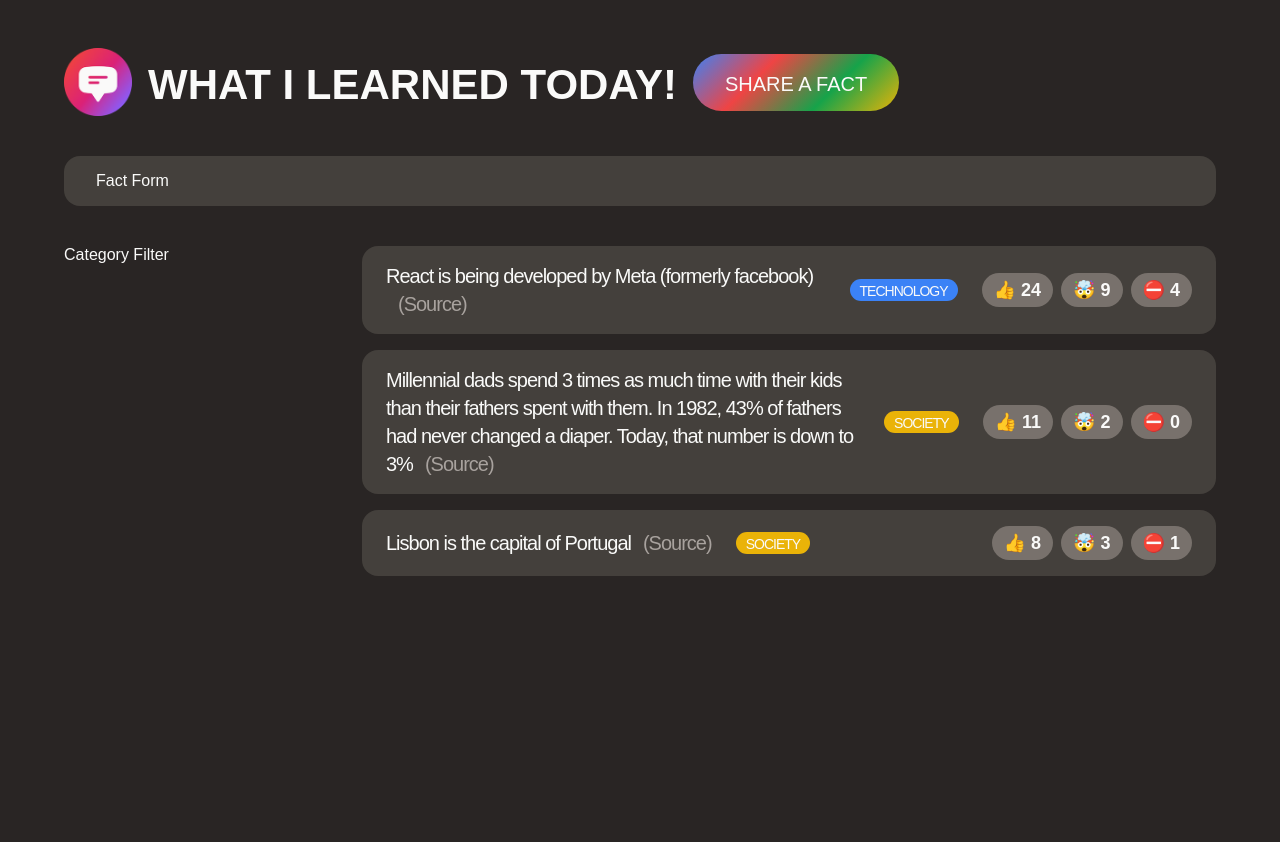
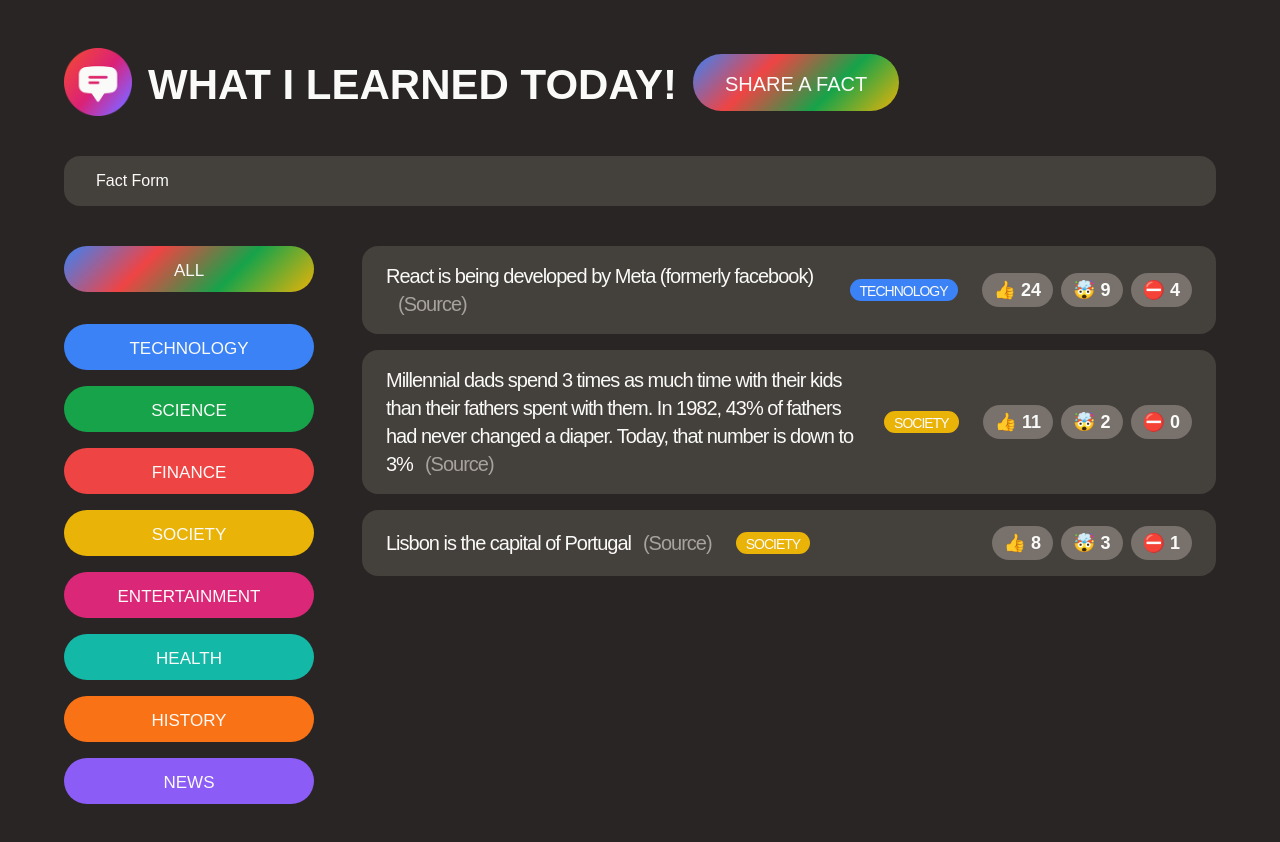
Before and after one commit to BrentMercer/whatilearnedtoday, a React (Create React App) app: page / in a window 1280 px wide. Shown: the top 842 px of the page. Before the commit the page ends 800 px from the top, so only its background shows below. Built offline with nearby package versions, Linux system fonts and the light colour scheme; a web font is replaced by a local one.

Commit message:
Converted category list to JSX

```diff
--- a/src/App.js
+++ b/src/App.js
@@ -78,7 +78,25 @@
 }
 
 function CategoryFilter() {
-  return <aside>Category Filter</aside>;
+  return (
+    <aside>
+      <ul>
+        <li className="category">
+          <button className="btn btn-all-categories">All</button>
+        </li>
+        {CATEGORIES.map((cat) => (
+          <li key={cat.name} className="category">
+            <button
+              className="btn btn-category"
+              style={{ backgroundColor: cat.color }}
+            >
+              {cat.name}
+            </button>
+          </li>
+        ))}
+      </ul>
+    </aside>
+  );
 }
 
 function FactList() {
--- a/src/style.css
+++ b/src/style.css
@@ -16,7 +16,7 @@
 }
 
 /* MAIN LAYOUT */
-.container {
+#root {
   max-width: 1500px;
   margin: 0 auto;
 }
@@ -61,7 +61,7 @@
   margin-top: 6px;
 }
 
-#root {
+.category {
   margin-bottom: 16px;
 }
 
```
